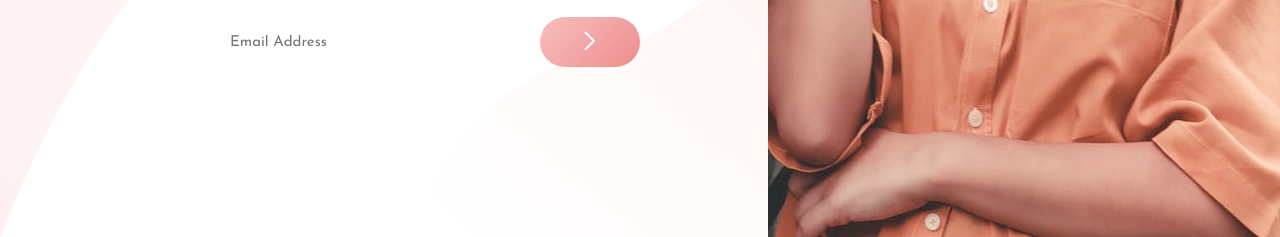
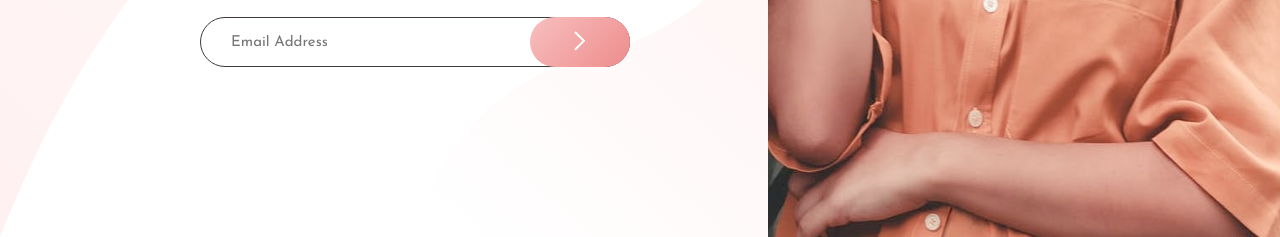
Before and after one commit to walidshaba/Base-Apparel-coming-soon-page, a plain HTML site: page index.html in a window 1280 px wide. Shown: the part 563-800 px from the top of the page. Drawn offline with Linux system fonts and the light colour scheme.

Commit message:
timely save

```diff
--- a/assets/styles/main.css
+++ b/assets/styles/main.css
@@ -59,7 +59,7 @@ section .first-side {
 .first-side .group {
   display: flex;
   flex-direction: column;
-  width: 420px;
+  width: 430px;
   height: 60%;
   justify-content: flex-start;
   position: relative;
@@ -89,7 +89,7 @@ section .first-side {
 
 .group form {
   display: flex;
-  width: 420px;
+  width: 430px;
   flex-direction: row;
   justify-content: center;
 }
@@ -99,7 +99,8 @@ form input {
   height: 50px;
   border-radius: 50px;
   padding: 0 30px;
-  border: none;
+  border: 0.3px solid var(--darkGrayishRed);
+  border-style: double;
 }
 ::placeholder {
   font-size: 15px;
@@ -107,7 +108,7 @@ form input {
 
 form button {
   position: absolute;
-  transform: translate(180px, 00px);
+  transform: translate(165px, 00px);
   border-radius: 50px;
   width: 100px;
   height: 50px;
```
